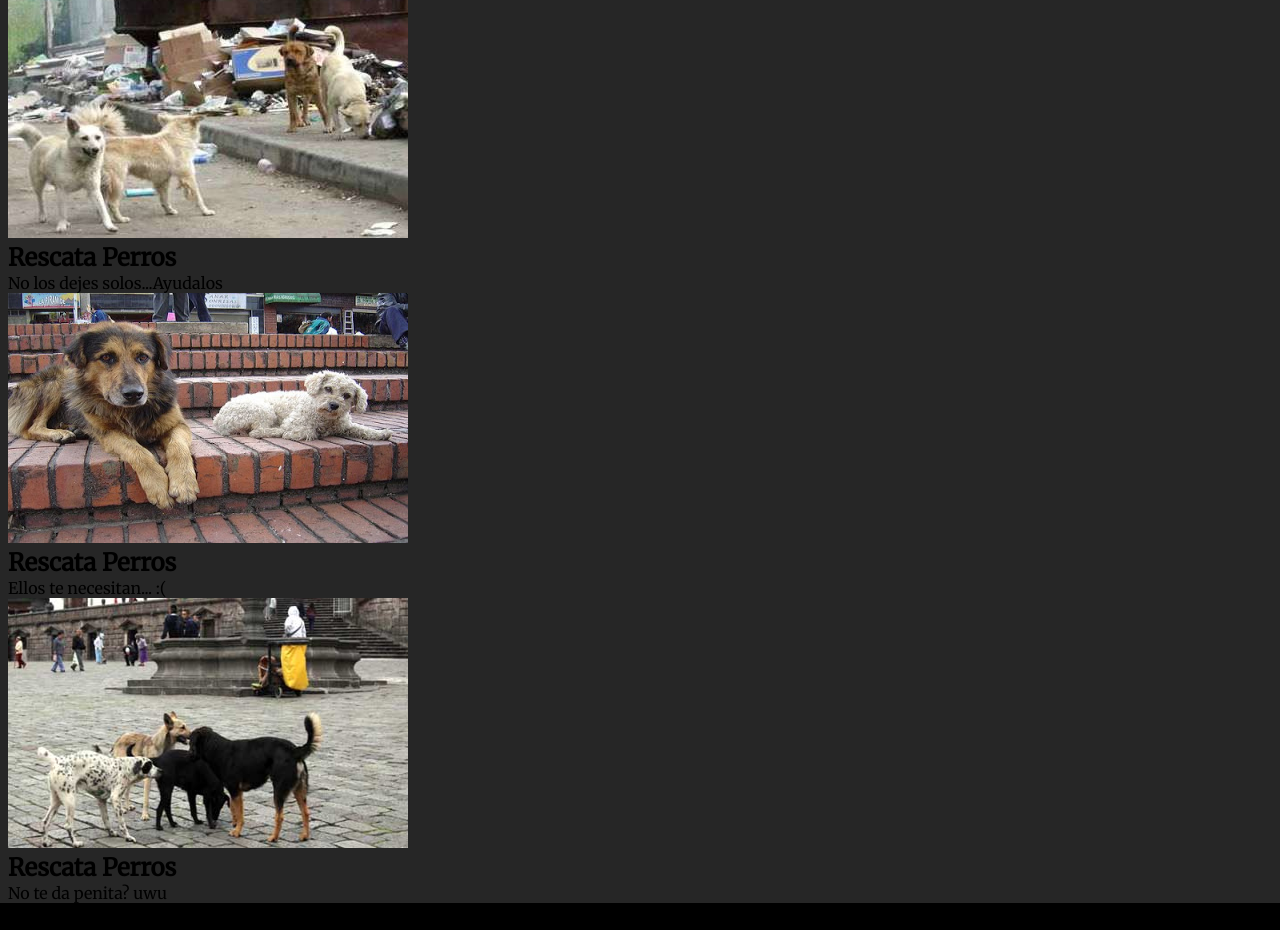
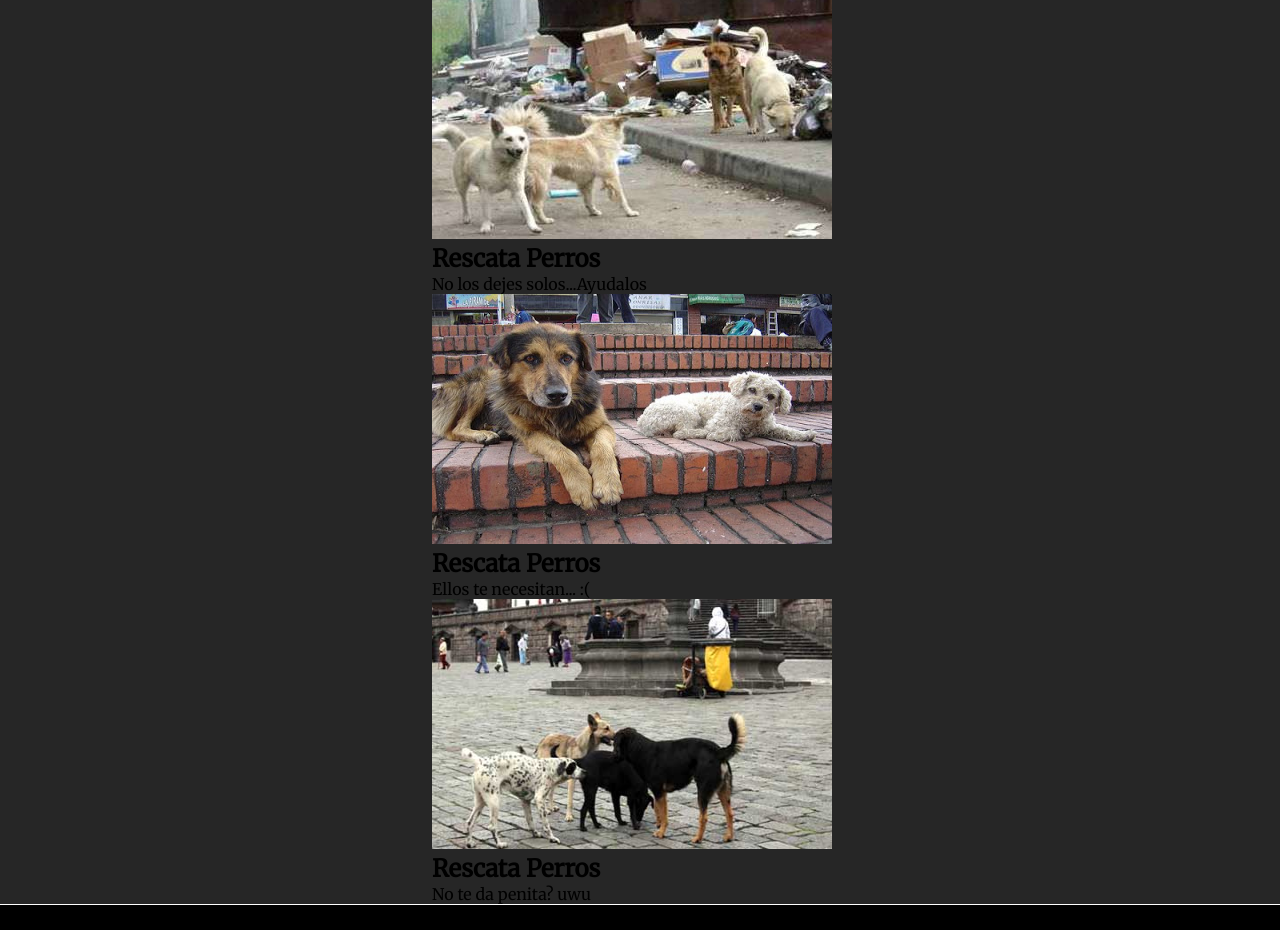
Before and after one commit to cduranf/ChicasSuperPoderosas, a plain HTML site: page Index.html in a window 1280 px wide. Shown: the part 116-1046 px from the top of the page. Drawn offline with Linux system fonts and the light colour scheme.

Commit message:
Realiza  modificaciones css y html Se cambia posicion de elemntos por medio de el flex-box grid adtandolas en formato de rejillas.

```diff
--- a/Index.html
+++ b/Index.html
@@ -27,23 +27,27 @@
        </div>
    </div>
 
-   <section class="section">
-    <div class="article col-xs-12 col-sm-4 center-xs start-sm">
-        <div class="articlesoon1">
+   <div class="section">
+        <div class="row around-xs">
+            <div class="article col-xs-12 col-sm-8 col-md-4"> <!--Si borramos esto la pagina colapsa-->
+                <div class="articlesoon">
                      <img src="img/perros1.jpg" width="400" height="250"alt="Perritos en trifulca">
                      <h2>Rescata Perros</h2>
                      <p>No los dejes solos...Ayudalos</p>
                 </div>
-        <div class="articlesoon2">
+
+                <div class="articlesoon">
                      <img src="img/perros2.jpg" width="400" height="250"alt="Perrito con carita triste">
                      <h2>Rescata Perros</h2>
                      <p>Ellos te necesitan... :(</p>
                 </div>
 
-        <div class="articlesoon3">
+                <div class="articlesoon">
                      <img src="img/perros3.jpg" width="400" height="250"alt="">
                      <h2>Rescata Perros</h2>
                      <p>No te da penita? uwu</p>
+                </div>
+            </div>
         </div>
     </div>
 
--- a/css/styles.css
+++ b/css/styles.css
@@ -14,6 +14,7 @@ body {
 
 .logo-menu {
     background: black;
+    border-bottom: 1px solid rgb(255, 255, 255,.5)
 }
     .logo-menu .menu a {
         display: inline-block;
@@ -37,6 +38,8 @@ nav a {
 
 .section {
     background: rgba(0, 0, 0, 0.85);
+    margin-bottom: 1px;
+    vertical-align: top;
 }
 
 .footer{
@@ -48,6 +51,7 @@ nav a {
     font-size: 28px;
     color: white;
     padding: 0 1px;
+    letter-spacing: 15px;
 }
 
 .contacsocial a:hover{
```
Lines whose indentation alone changed are shown as unchanged.
